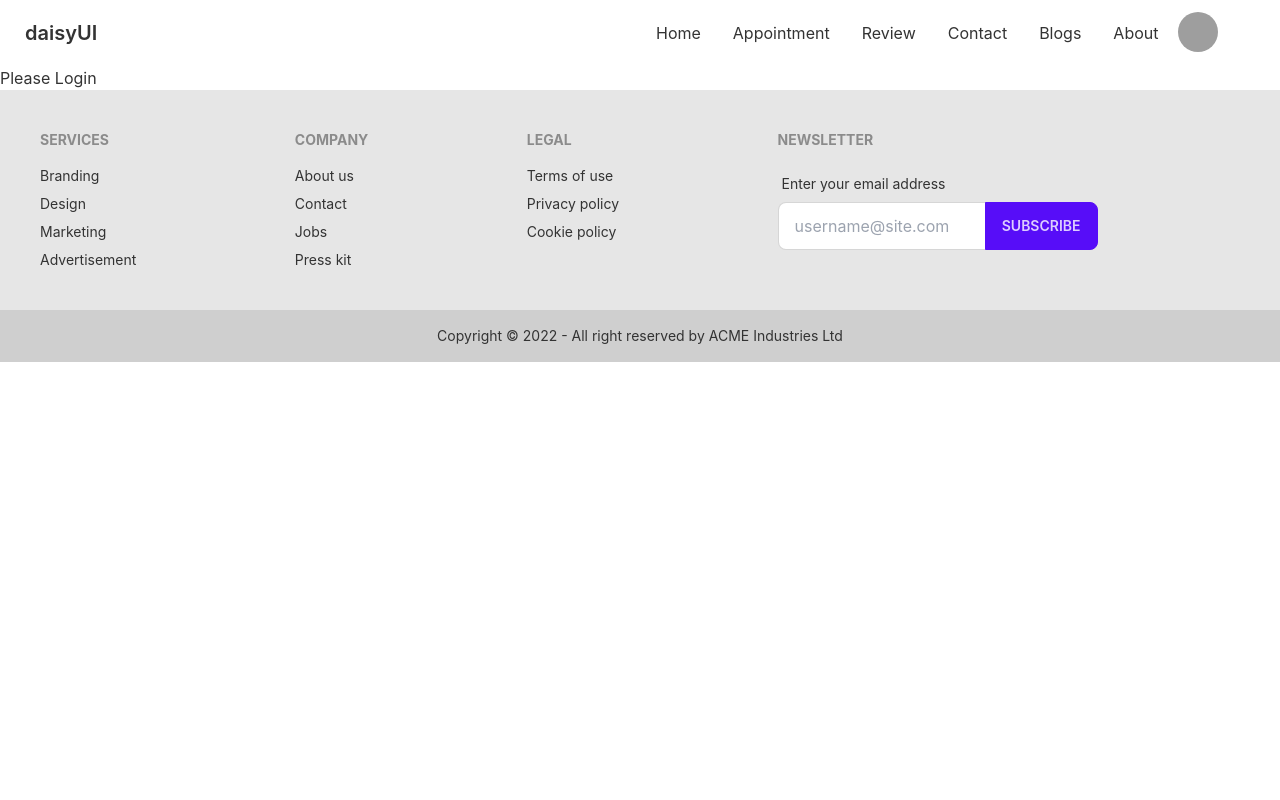
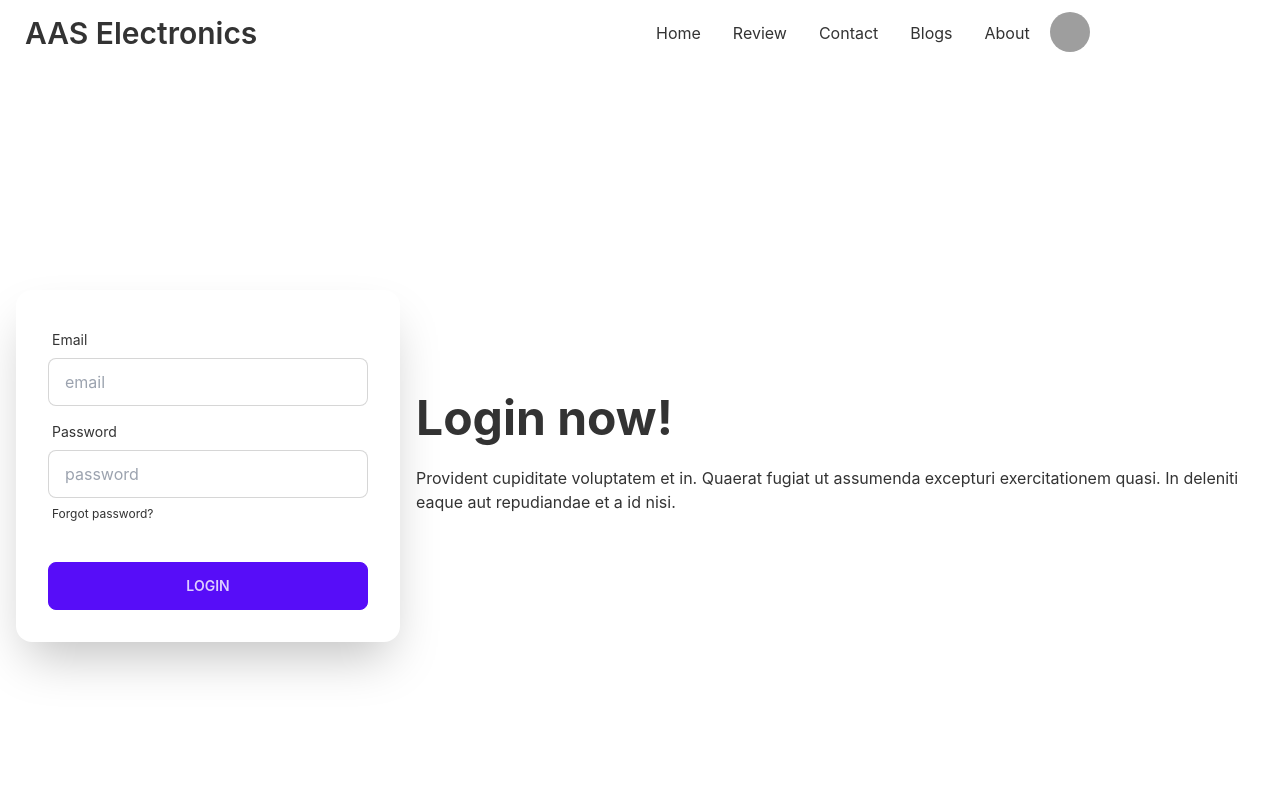
Before and after one commit to abdulawalsuhail/manufactural-assign, a React (Create React App) app: page /login in a window 1280 px wide. Shown: the top 800 px of the page. Built offline with nearby package versions, Linux system fonts and the light colour scheme; no server answers; grey boxes are pictures that could not be loaded.

Commit message:
banner and login page updated

```diff
--- a/src/App.js
+++ b/src/App.js
@@ -5,6 +5,10 @@ import { Route, Routes } from 'react-router-dom';
 import Home from './pages/Home/Home';
 import Login from './pages/Login/Login';
 import Logout from './pages/Login/Logout';
+import Blogs from './pages/Blogs/Blogs';
+import About from './pages/About/About';
+import Contact from './pages/Contact/Contact';
+import Reviews from './pages/Reviews/Reviews';
 
 function App() {
   return (
@@ -12,6 +16,10 @@ function App() {
       <Navbar />
       <Routes>
         <Route path='/'element={<Home/>}/>
+        <Route path='/blogs'element={<Blogs/>}/>
+        <Route path='/about'element={<About/>}/>
+        <Route path='/contact'element={<Contact/>}/>
+        <Route path='/review'element={<Reviews/>}/>
         <Route path='/login'element={<Login/>}/>
         <Route path='/logout'element={<Logout/>}/>
       </Routes>
--- /dev/null
+++ b/src/pages/About/About.js
@@ -0,0 +1,11 @@
+import React from 'react';
+
+const About = () => {
+    return (
+        <div>
+            <h2>This is about page</h2>
+        </div>
+    );
+};
+
+export default About;
--- /dev/null
+++ b/src/pages/Blogs/Blogs.js
@@ -0,0 +1,11 @@
+import React from 'react';
+
+const Blogs = () => {
+    return (
+        <div>
+            <h2>This is blogs page</h2>
+        </div>
+    );
+};
+
+export default Blogs;
--- /dev/null
+++ b/src/pages/Contact/Contact.js
@@ -0,0 +1,11 @@
+import React from 'react';
+
+const Contact = () => {
+    return (
+        <div>
+            <h2>This is contact pages</h2>
+        </div>
+    );
+};
+
+export default Contact;
--- /dev/null
+++ b/src/pages/Home/Banner.js
@@ -0,0 +1,18 @@
+import React from 'react';
+
+const Banner = () => {
+    return (
+        <div class="hero min-h-screen">
+            <div class="hero-content flex-col lg:flex-row-reverse">
+                <img src="https://api.lorem.space/image/movie?w=260&h=400" class="max-w-sm rounded-lg shadow-2xl" />
+                <div>
+                    <h1 class="text-5xl font-bold">Box Office News!</h1>
+                    <p class="py-6">Provident cupiditate voluptatem et in. Quaerat fugiat ut assumenda excepturi exercitationem quasi. In deleniti eaque aut repudiandae et a id nisi.</p>
+                    <button class="btn btn-primary">Get Started</button>
+                </div>
+            </div>
+        </div>
+    );
+};
+
+export default Banner;
--- a/src/pages/Home/Home.js
+++ b/src/pages/Home/Home.js
@@ -1,9 +1,10 @@
 import React from 'react';
+import Banner from './Banner';
 
 const Home = () => {
     return (
         <div>
-
+            <Banner/>
         </div>
     );
 };
--- a/src/pages/Login/Login.js
+++ b/src/pages/Login/Login.js
@@ -2,8 +2,35 @@ import React from 'react';
 
 const Login = () => {
     return (
-        <div>
-            <h2>Please Login</h2>
+        <div class="hero min-h-screen ">
+            <div class="hero-content flex-col lg:flex-row-reverse">
+                <div class="text-center lg:text-left">
+                    <h1 class="text-5xl font-bold">Login now!</h1>
+                    <p class="py-6">Provident cupiditate voluptatem et in. Quaerat fugiat ut assumenda excepturi exercitationem quasi. In deleniti eaque aut repudiandae et a id nisi.</p>
+                </div>
+                <div class="card flex-shrink-0 w-full max-w-sm shadow-2xl bg-base-100">
+                    <div class="card-body">
+                        <div class="form-control">
+                            <label class="label">
+                                <span class="label-text">Email</span>
+                            </label>
+                            <input type="text" placeholder="email" class="input input-bordered" />
+                        </div>
+                        <div class="form-control">
+                            <label class="label">
+                                <span class="label-text">Password</span>
+                            </label>
+                            <input type="text" placeholder="password" class="input input-bordered" />
+                            <label class="label">
+                                <a href="#" class="label-text-alt link link-hover">Forgot password?</a>
+                            </label>
+                        </div>
+                        <div class="form-control mt-6">
+                            <button class="btn btn-primary">Login</button>
+                        </div>
+                    </div>
+                </div>
+            </div>
         </div>
     );
 };
--- /dev/null
+++ b/src/pages/Reviews/Reviews.js
@@ -0,0 +1,11 @@
+import React from 'react';
+
+const Reviews = () => {
+    return (
+        <div>
+            <h1>This page is reviews content</h1>
+        </div>
+    );
+};
+
+export default Reviews;
--- a/src/pages/Shared/Navbar.js
+++ b/src/pages/Shared/Navbar.js
@@ -13,10 +13,9 @@ const Navbar = () => {
       };
     const menuItems = <>
         <li><Link to="/">Home</Link></li>
-        <li><Link to="/appointment">Appointment</Link></li>
         <li><Link to="/review">Review</Link></li>
         <li><Link to="/contact">Contact</Link></li>
-        <li><Link to="/about">Blogs</Link></li>
+        <li><Link to="/blogs">Blogs</Link></li>
         <li><Link to="/about">About</Link></li>
     </>
     return (
@@ -30,7 +29,7 @@ const Navbar = () => {
                         {menuItems}
                     </ul>
                 </div>
-                <a class="btn btn-ghost normal-case text-xl">daisyUI</a>
+                <a class="btn btn-ghost normal-case text-3xl">AAS Electronics</a>
             </div>
             <div className="navbar-center hidden lg:flex">
                 <ul className="menu menu-horizontal p-0">
@@ -45,12 +44,12 @@ const Navbar = () => {
                 </label>
                 <ul tabindex="0" class="menu menu-compact dropdown-content mt-3 p-2 shadow bg-base-100 rounded-box w-52">
                     <li>
-                        <a class="justify-between">
+                        <Link to='/profile' class="justify-between">
                             Profile
                             <span class="badge">New</span>
-                        </a>
+                        </Link>
                     </li>
-                    <li><a>Settings</a></li>
+                    <li><Link to='/settings'>Settings</Link></li>
                     <li>{user ? <button className="btn btn-ghost"  onClick={logout} >Sign Out</button> : <Link to="/login">Login</Link>}</li>
                 </ul>
             </div>
```
